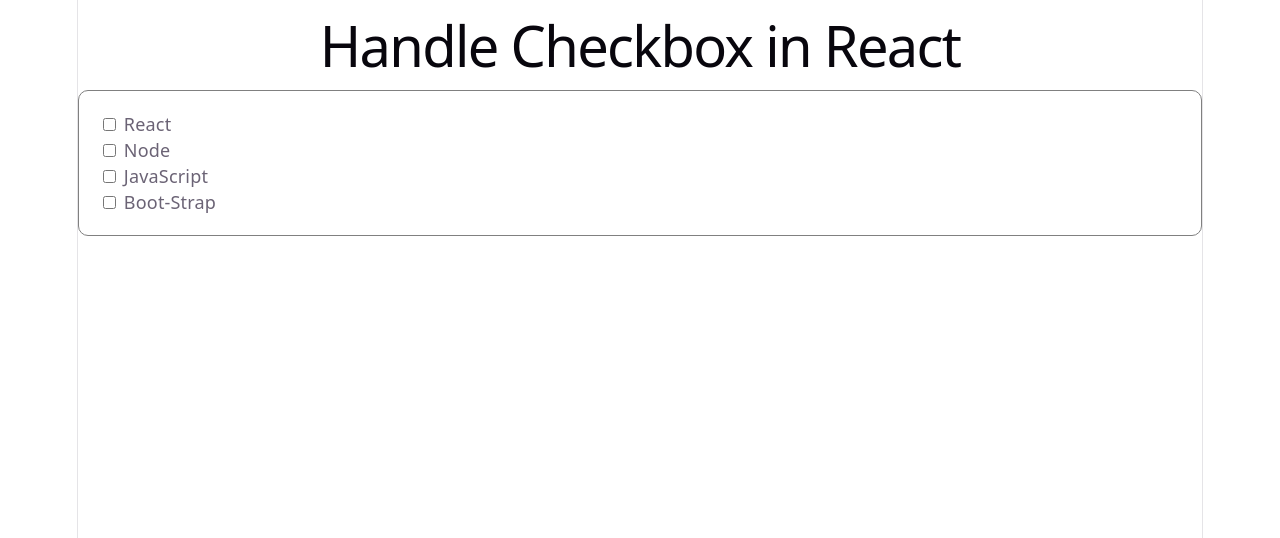
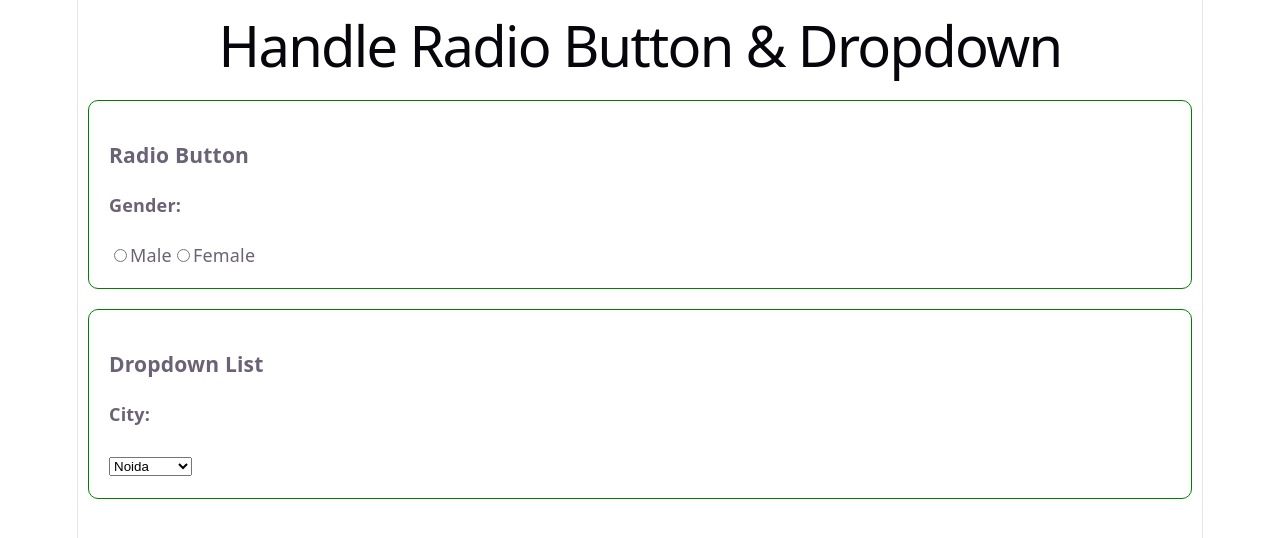
Before and after one commit to its-rahulrana/react-codestepbystep, a React (Vite) app: page / in a window 1280 px wide. Shown: the top 538 px of the page. Built offline with nearby package versions, Linux system fonts and the light colour scheme.

Commit message:
Code 13 Handle Radio Button & Dropdown

```diff
--- a/src/App.jsx
+++ b/src/App.jsx
@@ -1,35 +1,30 @@
 import { useState } from "react";
 
+
 function App(){
-
-  const [skills, setSkills] = useState([]);
-
-  const changeHandler = (event) =>{
-    if (event.target.checked){
-      setSkills([...skills, event.target.value])
-    }else{
-      setSkills(skills.filter((item)=>(item != event.target.value)))
-    }
-  }
+  const [gender, setGender] = useState();
+  const [city, setCity] = useState();
 
   return(
     <>
-      <div>
-        <h1>Handle Checkbox in React</h1>
-        <div style={{textAlign: "left", border: "1px solid grey", borderRadius: "10px", padding: "20px"}}>
-          <input onChange={changeHandler} type="checkbox" id="react" value="React"/>
-          <label htmlFor="react"> React </label>
-          <br/>
-          <input onChange={changeHandler} type="checkbox" id="node" value="Node"/>
-          <label htmlFor="node"> Node </label>
-          <br/>
-          <input onChange={changeHandler} type="checkbox" id="js" value="JavaScript"/>
-          <label htmlFor="js"> JavaScript </label>
-          <br/>
-          <input onChange={changeHandler} type="checkbox" id="bootstrap" value="Boot-Strap"/>
-          <label htmlFor="bootstrap"> Boot-Strap </label>
-        </div>
-        <h3>{skills}</h3>
+      <h1>Handle Radio Button & Dropdown</h1>
+      <div style={{textAlign:"left", border: "1px solid green", margin: "10px", padding:" 20px", borderRadius: "10px"}}>
+        <h3>Radio Button</h3>
+        <h4>Gender: {gender}</h4>
+        <input onChange={(e)=>setGender(e.target.value)} type="radio" name="gender" value="Male"/>
+        <label htmlFor="male">Male</label>
+        <input onChange={(e)=>setGender(e.target.value)} type="radio" name="gender" value="Female"/>
+        <label htmlFor="female">Female</label>
+      </div>
+      <div style={{textAlign:"left", border: "1px solid green", margin: "10px", padding:" 20px", borderRadius: "10px"}}>
+        <h3>Dropdown List</h3>
+        <h4>City: {city}</h4>
+        <select onChange={(e)=>(setCity(e.target.value))} defaultValue="Noida">
+          <option value="Delhi">Delhi</option>
+          <option value="Gurgaon">Gurgaon</option>
+          <option value="Faridabad">Faridabad</option>
+          <option value="Noida">Noida</option>
+        </select>
       </div>
     </>
   )
```
